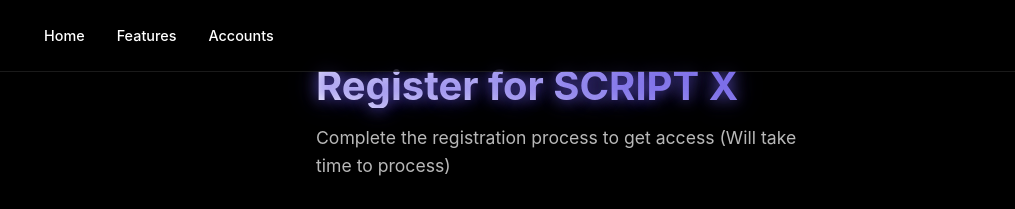
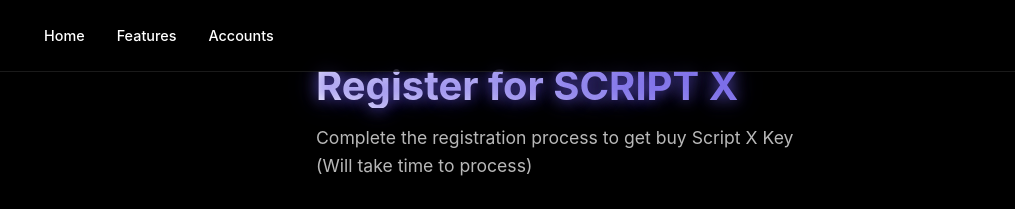
Before and after one commit to GetScriptX/netlifydepfulloutputrelease_SSSX, a plain HTML site: page buy.html in a window 1280 px wide. Shown: the top 209 px of the page, 74-1089 px from the left. Drawn offline with Linux system fonts and the light colour scheme.

Commit message:
Update and rename register.html to buy.html

```diff
--- a/register.html
+++ b/buy.html
@@ -94,7 +94,7 @@
         <section class="register">
             <div class="register-content">
                 <h1>Register for SCRIPT X</h1>
-                <p>Complete the registration process to get access (Will take time to process)</p>
+                <p>Complete the registration process to get buy Script X Key (Will take time to process)</p>
 
                 <div class="register-form">
                     <div class="form-group">
```
